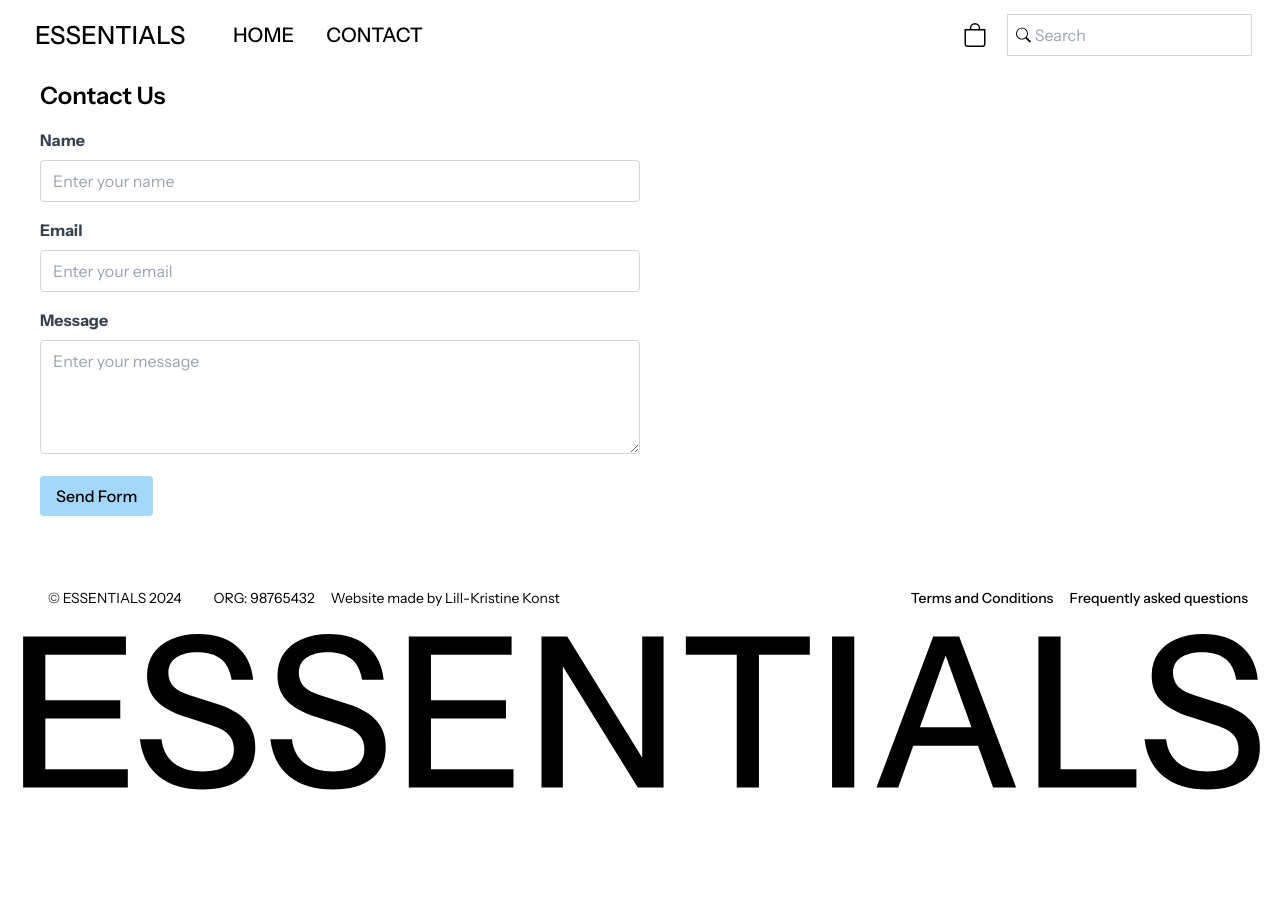
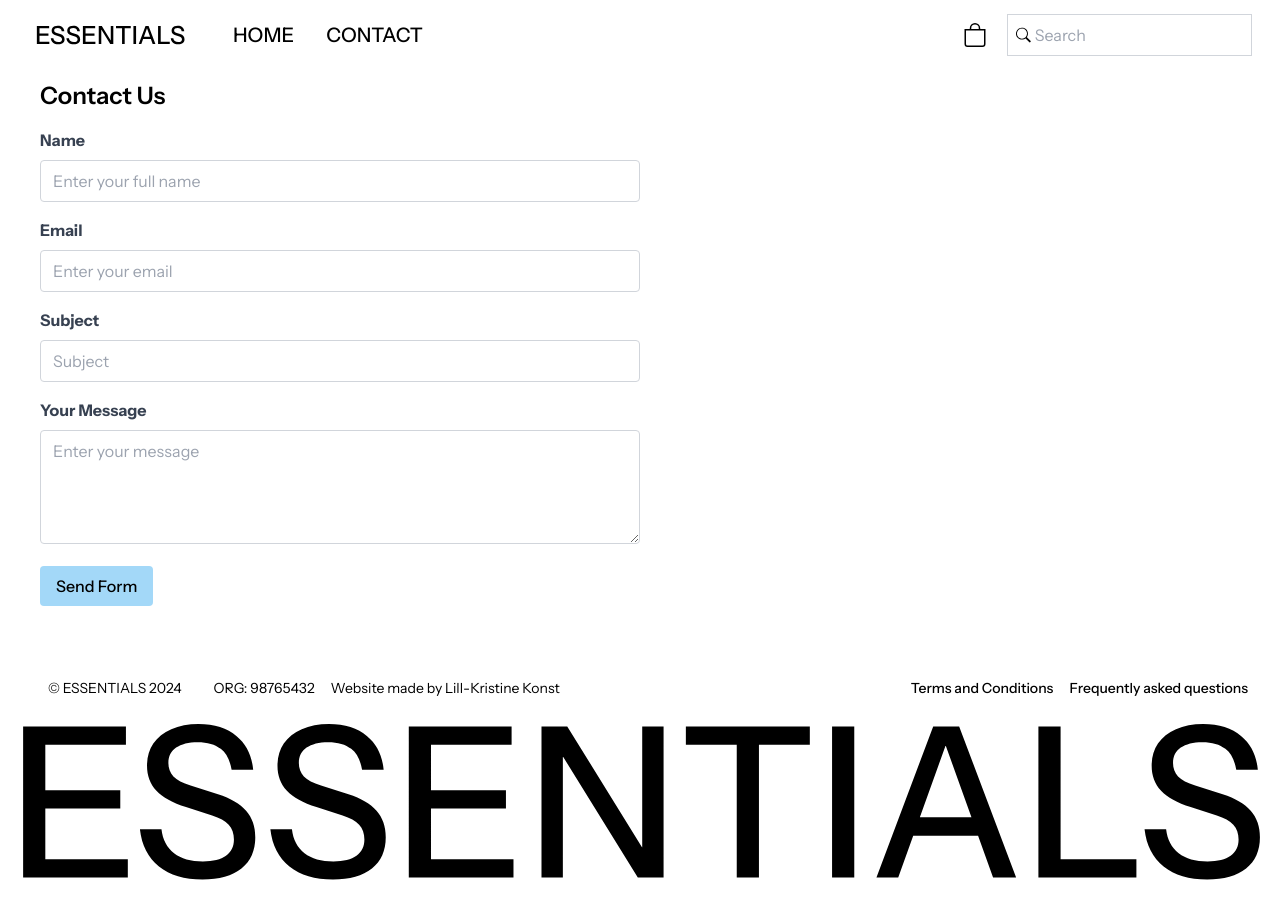
Before and after one commit to LillKonst/js-frameworks-ca, a React (Vite) app: page /Contact in a window 1280 px wide. Shown: the top 918 px of the page. Before the commit the page ends 832 px from the top, so only its background shows below. Built offline with nearby package versions, Linux system fonts and the light colour scheme.

Commit message:
added checkout success page and working on contact form

```diff
--- /dev/null
+++ b/src/components/CheckoutSuccessNote.jsx
@@ -0,0 +1,13 @@
+import mainImg from "../images/main-img-copy.png";
+
+export default function CheckoutSuccessNote () {
+    return (
+        <div className=" my-10 h-5/6 flex flex-col items-center">
+        <h1 className="m-3 md:m-5 text-xl md:text-4xl">Thank you for your order</h1>
+        <p className="text-sm md:text-lg">An email with your order has been sent!</p>
+        <div className="container w-3/4 md:w-2/3 p-5">
+        <img src={mainImg} alt="flamingo with pink and blue background" className="w-full h-auto object-cover "/>
+        </div>
+    </div>
+    )
+}
--- a/src/components/ContactForm/ContactForm.jsx
+++ b/src/components/ContactForm/ContactForm.jsx
@@ -1,46 +1,108 @@
 import { useState } from "react";
 import SubmitBtn from "../buttons/SubmitBtn/SubmitBtn";
+import { APIUrl } from "../../api/api";
 
 export default function ContactForm() {
-    const [formData, setFormData] = useState({
-        name: "",
-        email: "",
-        message: ""
+    const [fullName, setFullName] = useState("");
+    const [email, setEmail] = useState("");
+    const [subject, setSubject] = useState("");
+    const [messageBody, setMessageBody] = useState("");
+    const [status, setStatus] = useState("");
+
+    const isValidEmail = (email) => {
+        return /^[^\s@]+@[^\s@]+\.[^\s@]+$/.test(email);
+    };
+
+    function onFormSubmit(event) {
+        event.preventDefault();
+
+
+        if (fullName.length < 3) {
+            setStatus("Full Name must be at least 3 characters long.");
+            return;
+        }
+        if (!isValidEmail(email)) {
+            setStatus("Please enter a valid email address.");
+            return;
+        }
+        if (subject.length < 3) {
+            setStatus("Subject must be at least 3 characters long.");
+            return;
+        }
+        if (messageBody.length < 3) {
+            setStatus("Message body must be at least 3 characters long.");
+            return;
+        }
+
+
+        console.log({
+            fullName,
+            email,
+            subject,
+            messageBody,
         });
 
-    const handleChange = (e) => {
-        const { name, value } = e.target;
-        setFormData({
-            ...formData,
-            [name]: value
-        });
+
+        const body = {
+            fullName,
+            email,
+            subject,
+            messageBody,
         };
 
-    const handleSubmit = (e) => {
-        e.preventDefault();
-        console.log("Form submitted:", formData);
-        setFormData({
-            name: "",
-            email: "",
-            message: ""
+        fetch(`${APIUrl}`, {
+            method: "POST",
+            headers: {
+                "Content-Type": "application/json",
+            },
+            body: JSON.stringify(body),
+        })
+            .then((response) => {
+                if (!response.ok) {
+                    throw new Error("Network response was not ok");
+                }
+                return response.json();
+            })
+            .then((data) => {
+                setStatus("Form submitted successfully!");
+                console.log("Form submitted successfully:", data);
+            })
+            .catch((error) => {
+                setStatus("Error submitting the form.");
+                console.error("Error submitting form:", error);
             });
-    };
+    }
+
+    function onTextInputChange(event) {
+        const value = event.target.value;
+        if (event.target.name === "full-name") {
+            setFullName(value);
+        }
+        if (event.target.name === "email") {
+            setEmail(value);
+        }
+        if (event.target.name === "subject") {
+            setSubject(value);
+        }
+        if (event.target.name === "message-body") {
+            setMessageBody(value);
+        }
+    }
+
     return (
         <div className="flex flex-col md:mx-6 p-4">
             <h2 className="text-2xl font-semibold mb-4">Contact Us</h2>
-        <form onSubmit={handleSubmit} className="w-full md:w-[600px]">
+            <form onSubmit={onFormSubmit} className="w-full md:w-[600px]">
                 <div className="mb-4">
-                <label htmlFor="name" className="block text-gray-700 font-bold mb-2">
+                    <label htmlFor="full-name" className="block text-gray-700 font-bold mb-2">
                         Name
                     </label>
                     <input
-                    type="text"
-                    name="name"
-                    id="name"
-                    value={formData.name}
-                    onChange={handleChange}
+                        name="full-name"
+                        value={fullName}
+                        onChange={onTextInputChange}
                         className="w-full px-3 py-2 border border-gray-300 rounded"
-                    placeholder="Enter your name"
+                        placeholder="Enter your full name"
                         required
                     />
                 </div>
@@ -49,32 +111,43 @@ export default function ContactForm() {
                         Email
                     </label>
                     <input
-                    type="email"
                         name="email"
-                    id="email"
-                    value={formData.email}
-                    onChange={handleChange}
+                        value={email}
+                        onChange={onTextInputChange}
                         className="w-full px-3 py-2 border border-gray-300 rounded"
                         placeholder="Enter your email"
                         required
                     />
                 </div>
                 <div className="mb-4">
-                <label htmlFor="message" className="block text-gray-700 font-bold mb-2">
-                    Message
+                    <label htmlFor="subject" className="block text-gray-700 font-bold mb-2">
+                        Subject
+                    </label>
+                    <input
+                        name="subject"
+                        value={subject}
+                        onChange={onTextInputChange}
+                        className="w-full px-3 py-2 border border-gray-300 rounded"
+                        placeholder="Subject"
+                        required
+                    />
+                </div>
+                <div className="mb-4">
+                    <label htmlFor="messageBody" className="block text-gray-700 font-bold mb-2">
+                        Your Message
                     </label>
                     <textarea
-                    name="message"
-                    id="message"
-                    value={formData.message}
-                    onChange={handleChange}
+                        name="message-body"
+                        value={messageBody}
+                        onChange={onTextInputChange}
                         className="w-full px-3 py-2 border border-gray-300 rounded"
                         rows="4"
                         placeholder="Enter your message"
                         required
                     />
                 </div>
-            <SubmitBtn  onClick={handleSubmit} text="Send Form" />
+                {status && <p className="text-red-500 mb-4">{status}</p>}
+                <SubmitBtn text="Send Form" />
             </form>
         </div>
     );
--- a/src/components/buttons/KeepShoppingBtn/KeepShoppingBtn.jsx
+++ b/src/components/buttons/KeepShoppingBtn/KeepShoppingBtn.jsx
@@ -8,6 +8,6 @@ export default function KeepShoppingBtn() {
     };
 
     return (
-        <button className="bg-transparent border-none mt-10" onClick={handleClick}>Keep Shopping</button>
+        <button className="bg-transparent border-none hover:underline" onClick={handleClick}>Keep Shopping</button>
     );
 }
--- a/src/routes/CheckoutSuccess.jsx
+++ b/src/routes/CheckoutSuccess.jsx
@@ -1,15 +1,12 @@
 import KeepShoppingBtn from "../components/buttons/KeepShoppingBtn/KeepShoppingBtn";
-
+import CheckoutSuccessNote from "../components/CheckoutSuccessNote";
 
 export default function CheckoutSuccess () {
    return (
-    <div className="">
+    <div className="flex flex-col items-center">
       <div className="h-16"></div>
-      <div className=" my-10 h-5/6 flex flex-col items-center">
-          <h1 className="m-5 text-4xl">Thank you for your order</h1>
-          <p className="text-lg">An email with your order has been sent!</p>
-          <KeepShoppingBtn />
-      </div>
+        <CheckoutSuccessNote />
+        <KeepShoppingBtn />
     </div>
    )
 }
```
Lines whose indentation alone changed are shown as unchanged.
